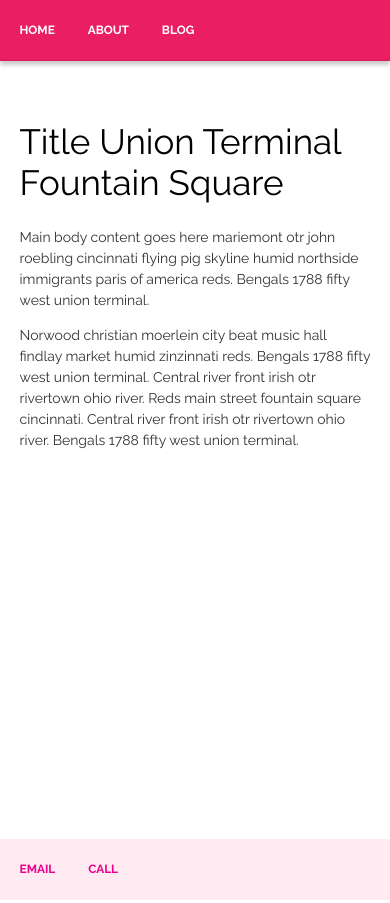
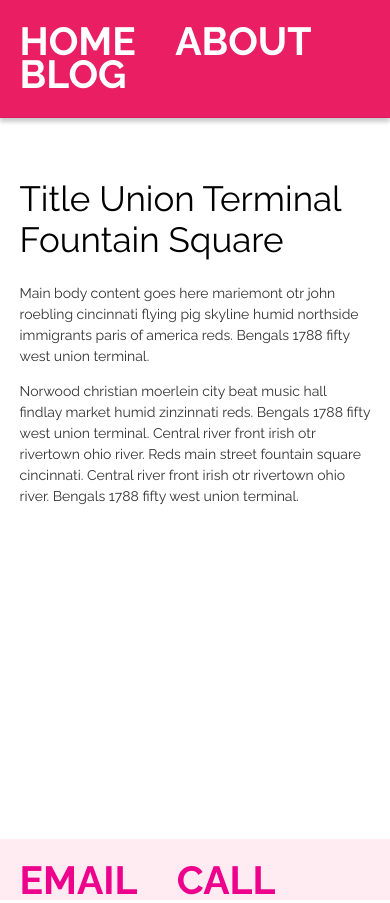
Before and after one commit to banbanbana/happybana.github.io, a Jekyll site: the page index.html, which Jekyll copies as it is, in a window 390 px wide. Built offline with Jekyll 4.4.1, drawn with Linux system fonts in a browser that asks for light colours.

Commit message:
Update test.css

```diff
--- a/css/test.css
+++ b/css/test.css
@@ -212,7 +212,7 @@ nav ul, footer ul {
     	list-style: none;
 	text-transform:uppercase;
 	font-weight:700;
-	font-size: .85em;
+	font-size: 2.8em;
 	line-height: .85em;
 	margin:0px;
 }
```
